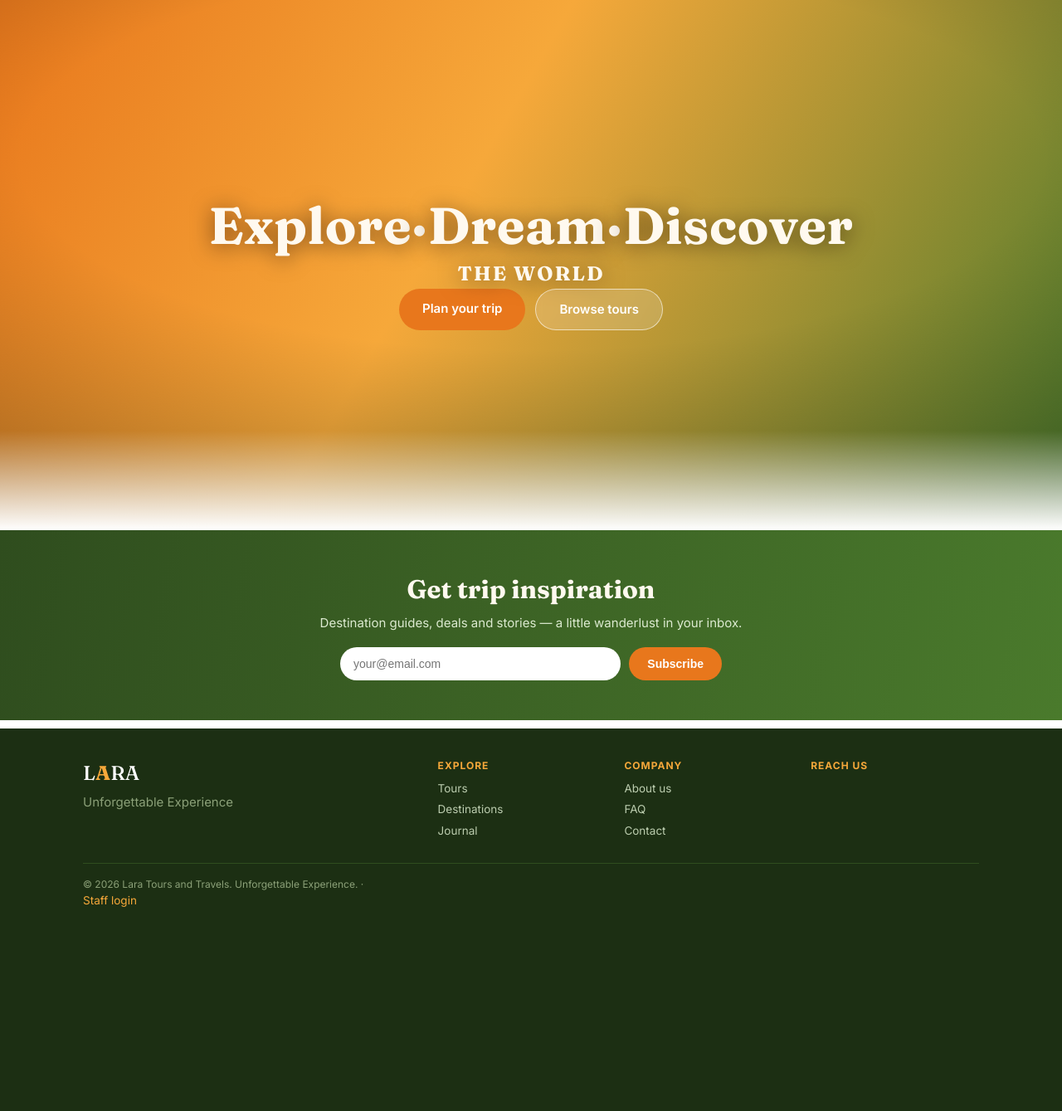
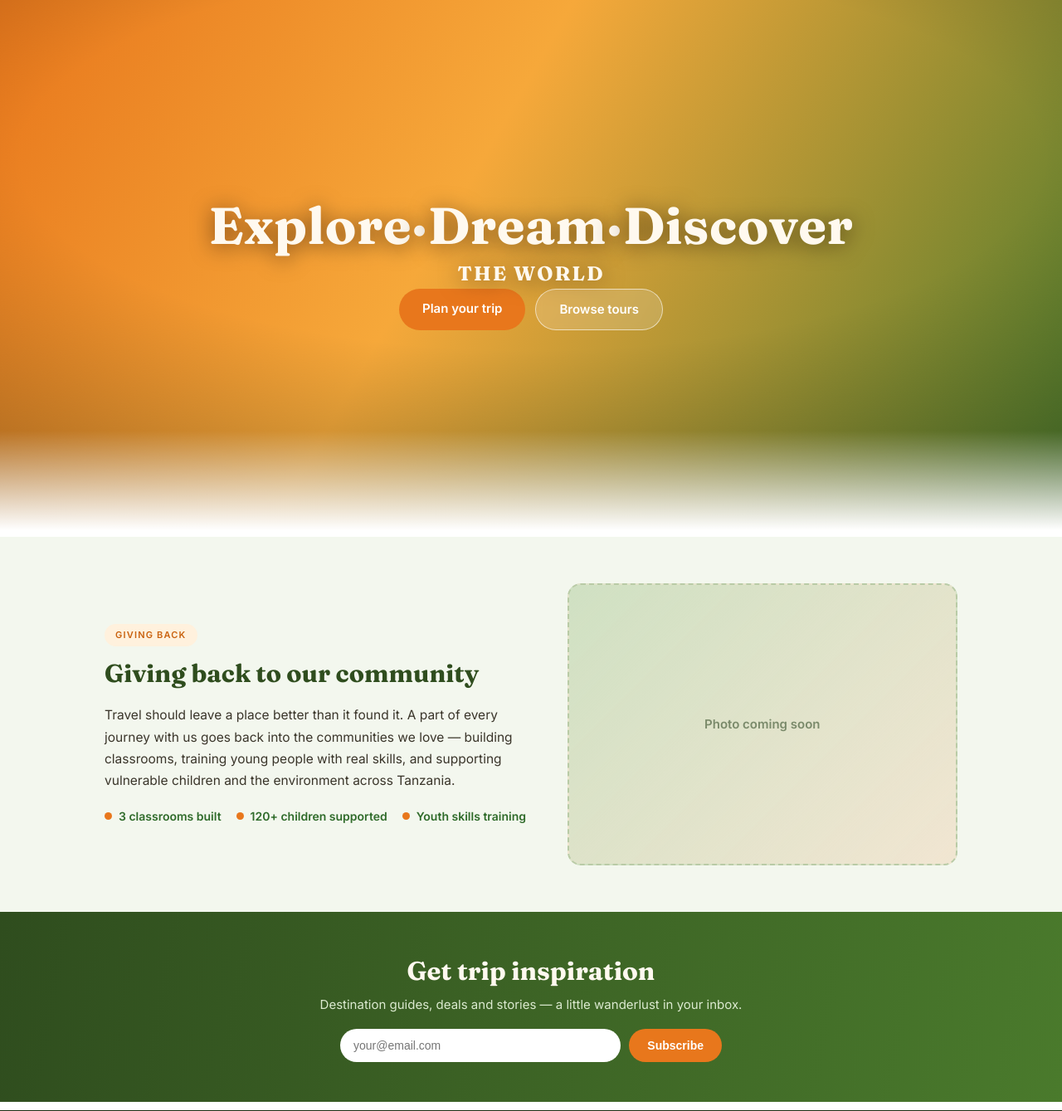
Before and after one commit to Jzynl/lara_tours, a Django app: page / in a window 1280 px wide. Shown: the part 74-1413 px from the top of the page at 83% size. Before the commit the page ends 1167 px from the top, so only its background shows below. Run offline with Django 5.2, Linux system fonts and the light colour scheme; data comes from the database, SQL or seed files in the repository; data that the repository does not hold is empty.

Commit message:
add giving-back charity section

```diff
--- a/proposals/admin.py
+++ b/proposals/admin.py
@@ -10,6 +10,9 @@ from . import models
 class CompanyProfileAdmin(admin.ModelAdmin):
     fieldsets = (
         ("Identity", {"fields": ("name", "tagline", "logo", "hero_image", "primary_color", "accent_color")}),
+        ("Giving back (homepage charity section)", {"fields": (
+            "charity_enabled", "charity_title", "charity_body", "charity_image",
+            ("charity_stat1", "charity_stat2", "charity_stat3"))}),
         ("Contact", {"fields": ("email", "phone", "whatsapp", "website", "address", "country")}),
         ("Social links", {"fields": ("facebook_url", "instagram_url", "tiktok_url",
                                      "youtube_url", "x_url"), "classes": ("collapse",)}),
@@ -124,9 +127,6 @@ class PricingItemInline(admin.TabularInline):
 @admin.register(models.Proposal)
 class ProposalAdmin(admin.ModelAdmin):
     """Proposals are created/edited in the Studio builder, not here."""
-    def changelist_view(self, request, extra_context=None):
-        return redirect("proposal_list")
-
     def add_view(self, request, form_url="", extra_context=None):
         return redirect("proposal_new")
 
--- a/proposals/models.py
+++ b/proposals/models.py
@@ -25,6 +25,17 @@ class CompanyProfile(models.Model):
     logo = models.ImageField(upload_to="brand/", blank=True, null=True)
     hero_image = models.ImageField(upload_to="brand/", blank=True, null=True,
                                    help_text="Homepage banner. Landscape ~1920×1080. Leave blank to use a destination photo.")
+    charity_enabled = models.BooleanField(default=True, help_text="Show the 'Giving back' section on the homepage.")
+    charity_title = models.CharField(max_length=120, blank=True, default="Giving back to our community")
+    charity_body = models.TextField(blank=True, default=(
+        "Travel should leave a place better than it found it. A part of every journey with us goes "
+        "back into the communities we love — building classrooms, training young people with real "
+        "skills, and supporting vulnerable children and the environment across Tanzania."))
+    charity_image = models.ImageField(upload_to="brand/", blank=True, null=True,
+                                      help_text="Photo for the giving-back section. Landscape ~1200×800.")
+    charity_stat1 = models.CharField(max_length=60, blank=True, default="3 classrooms built")
+    charity_stat2 = models.CharField(max_length=60, blank=True, default="120+ children supported")
+    charity_stat3 = models.CharField(max_length=60, blank=True, default="Youth skills training")
 
     email = models.EmailField(blank=True)
     phone = models.CharField(max_length=40, blank=True)
--- a/proposals/templates/proposals/public/home.html
+++ b/proposals/templates/proposals/public/home.html
@@ -92,6 +92,27 @@
 </section>
 {% endif %}
 
+{% if company.charity_enabled %}
+<section class="charity">
+  <div class="wrap charity-in">
+    <div class="charity-txt">
+      <span class="pill">Giving back</span>
+      <h2 class="fr">{{ company.charity_title }}</h2>
+      <p>{{ company.charity_body|linebreaks }}</p>
+      <div class="charity-stats">
+        {% if company.charity_stat1 %}<div><span></span>{{ company.charity_stat1 }}</div>{% endif %}
+        {% if company.charity_stat2 %}<div><span></span>{{ company.charity_stat2 }}</div>{% endif %}
+        {% if company.charity_stat3 %}<div><span></span>{{ company.charity_stat3 }}</div>{% endif %}
+      </div>
+    </div>
+    <div class="charity-img">
+      {% if company.charity_image %}<img src="{{ company.charity_image|media_src }}" alt="{{ company.charity_title }}">
+      {% else %}<div class="charity-ph">Photo coming soon</div>{% endif %}
+    </div>
+  </div>
+</section>
+{% endif %}
+
 <section class="news">
   <h2 class="fr">Get trip inspiration</h2>
   <p>Destination guides, deals and stories — a little wanderlust in your inbox.</p>
--- a/static/css/app.css
+++ b/static/css/app.css
@@ -384,3 +384,16 @@ body.build{background:#fffdf9}
 .bk-meta{font-size:12.5px;letter-spacing:.4px;text-transform:uppercase;color:#c9620f;font-weight:600}
 .bk-change{display:inline-block;margin-top:8px;font-size:12.5px;color:#4a7a2c;font-weight:600}
 @media(max-width:600px){.bk-tour{flex-direction:column;align-items:flex-start}.bk-tour img{width:100%;height:150px}}
+
+/* ===== giving-back / charity section ===== */
+.charity{background:#f3f7ee;padding:56px 0;margin-top:8px}
+.charity-in{display:grid;grid-template-columns:1.1fr 1fr;gap:40px;align-items:center}
+.charity-txt h2{font-size:30px;color:#2f4d1e;margin:10px 0 12px}
+.charity-txt p{color:#3a352a;line-height:1.7;font-size:15.5px}
+.charity-stats{display:flex;flex-wrap:wrap;gap:18px;margin-top:18px}
+.charity-stats div{display:flex;align-items:center;gap:8px;font-weight:600;color:#2f6b2a;font-size:14px}
+.charity-stats span{width:9px;height:9px;border-radius:50%;background:#e8771c;display:inline-block}
+.charity-img img{width:100%;height:340px;object-fit:cover;border-radius:16px;box-shadow:0 10px 30px rgba(80,60,20,.12)}
+.charity-ph{width:100%;height:340px;border-radius:16px;background:linear-gradient(135deg,#cfe0c2,#e8771c22);
+  display:flex;align-items:center;justify-content:center;color:#7a8a6a;font-weight:600;border:2px dashed #b9cba6}
+@media(max-width:820px){.charity-in{grid-template-columns:1fr;gap:22px}.charity-img img,.charity-ph{height:220px}}
```
Also changed, not shown: proposals/migrations/0004_companyprofile_charity_body_and_more.py (added).
